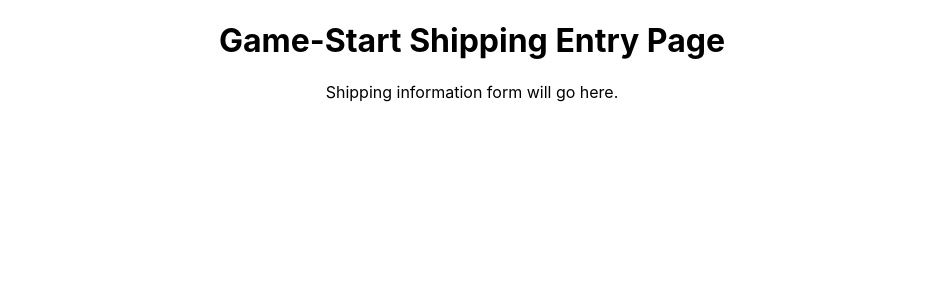
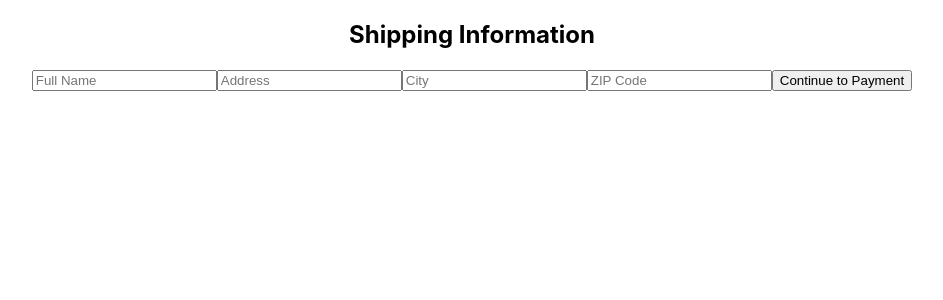
Before and after one commit to balajiRRK/aws-ecommerce-platform, a React (Create React App) app in the folder game-start/: page /purchase/shippingEntry in a window 1280 px wide. Shown: the top 300 px of the page, without its empty margins (168-1111 px from the left). Built offline with nearby package versions, Linux system fonts and the light colour scheme.

Commit message:
Implemented ShippingEntry, ViewOrder, and Confirmation pages

```diff
--- a/game-start/src/components/Confirmation.js
+++ b/game-start/src/components/Confirmation.js
@@ -1,13 +1,13 @@
 import React from "react";
 
-const Confirmation = () => {
-  let title = "Game-Start Confirmation Page";
-
+export default function Confirmation() {
   return (
-    <div>
-      <h1>{title}</h1>
+    <div className="confirmation">
+      <h2>Order Confirmed 🎉</h2>
+      <p>Thank you for your purchase! Your order will be processed shortly.</p>
+      <button onClick={() => window.location.href="/purchase"}>
+        Return Home
+      </button>
     </div>
   );
-};
-
-export default Confirmation;
+}
--- a/game-start/src/components/shippingEntry.js
+++ b/game-start/src/components/shippingEntry.js
@@ -1,14 +1,63 @@
-import React from "react";
+import React, { useState } from "react";
+import { useNavigate } from "react-router-dom";
 
-const ShippingEntry = () => {
-  let title = "Game-Start Shipping Entry Page";
+export default function ShippingEntry() {
+  const navigate = useNavigate();
+  const [formData, setFormData] = useState({
+    name: "",
+    address: "",
+    city: "",
+    zip: "",
+  });
+
+  const handleChange = (e) => {
+    setFormData({ ...formData, [e.target.name]: e.target.value });
+  };
+
+  const handleSubmit = (e) => {
+    e.preventDefault();
+    console.log("Shipping info:", formData);
+    navigate("/purchase/paymentEntry");
+  };
 
   return (
-    <div>
-      <h1>{title}</h1>
-      <p>Shipping information form will go here.</p>
+    <div className="shipping-entry">
+      <h2>Shipping Information</h2>
+      <form onSubmit={handleSubmit}>
+        <input
+          type="text"
+          name="name"
+          placeholder="Full Name"
+          value={formData.name}
+          onChange={handleChange}
+          required
+        />
+        <input
+          type="text"
+          name="address"
+          placeholder="Address"
+          value={formData.address}
+          onChange={handleChange}
+          required
+        />
+        <input
+          type="text"
+          name="city"
+          placeholder="City"
+          value={formData.city}
+          onChange={handleChange}
+          required
+        />
+        <input
+          type="text"
+          name="zip"
+          placeholder="ZIP Code"
+          value={formData.zip}
+          onChange={handleChange}
+          required
+        />
+        <button type="submit">Continue to Payment</button>
+      </form>
     </div>
   );
-};
-
-export default ShippingEntry;
+}
--- a/game-start/src/components/viewOrder.js
+++ b/game-start/src/components/viewOrder.js
@@ -1,14 +1,15 @@
 import React from "react";
 
-const ViewOrder = () => {
-  let title = "Game-Start View Order Page";
-
+export default function ViewOrder() {
   return (
-    <div>
-      <h1>{title}</h1>
-      <p>Order details will go here.</p>
+    <div className="view-order">
+      <h2>Order Summary</h2>
+      <p>Product: Example Item</p>
+      <p>Quantity: 1</p>
+      <p>Total: $49.99</p>
+      <button onClick={() => window.location.href="/purchase/confirmation"}>
+        Confirm Order
+      </button>
     </div>
   );
-};
-
-export default ViewOrder;
+}
```
Also changed, not shown: 1 other file (tests, documents, lock files or other folders).
